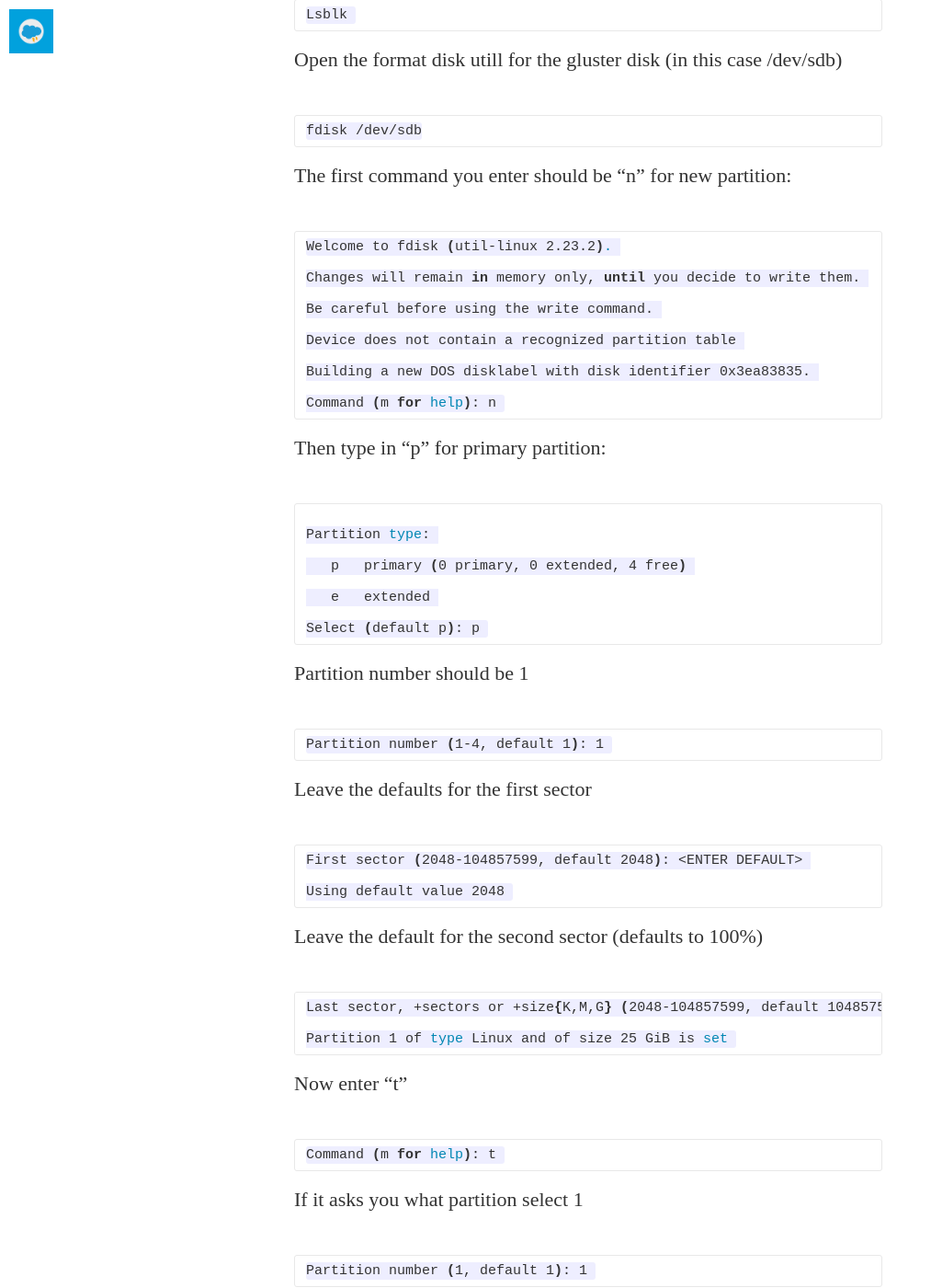
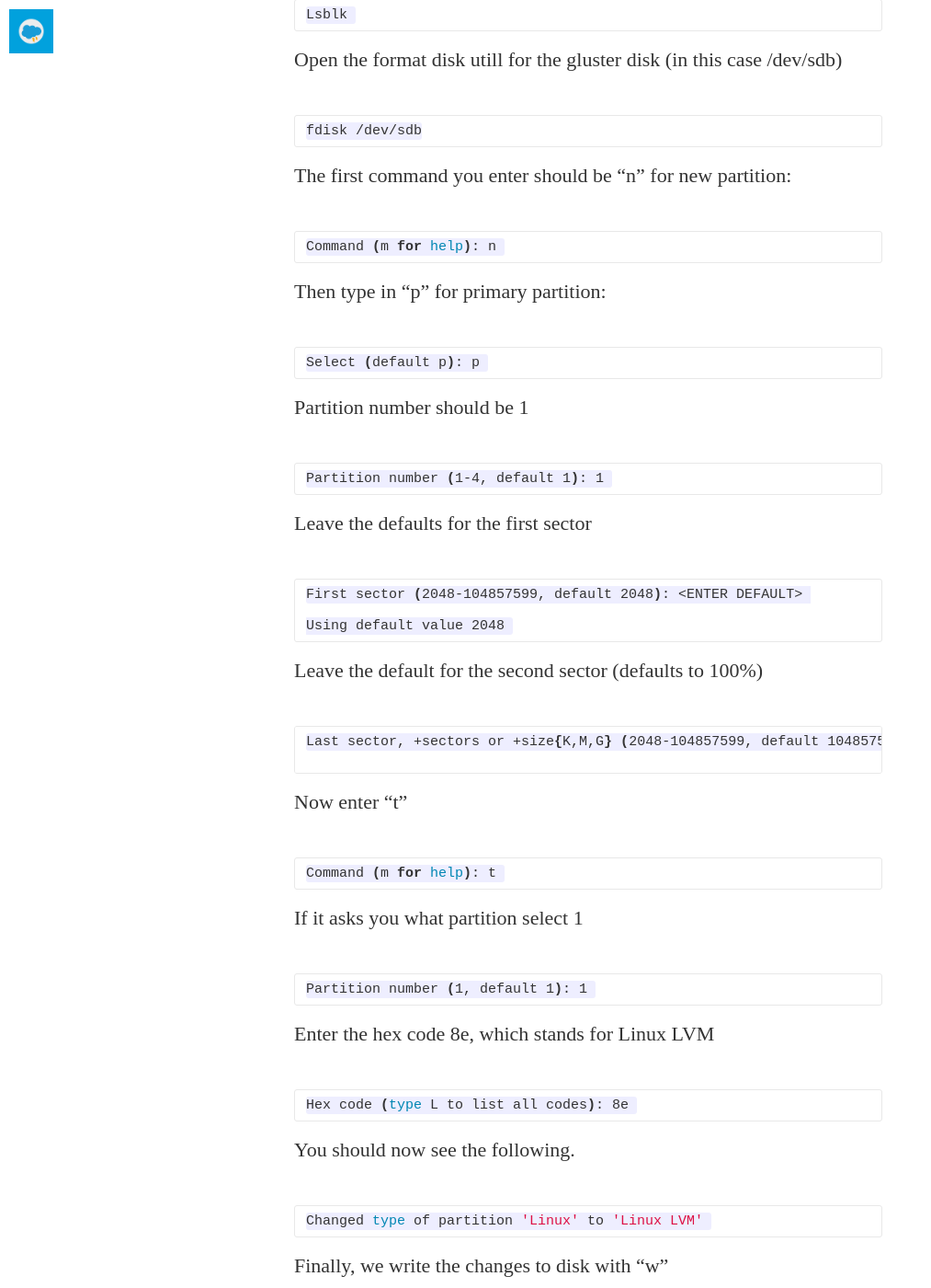
Before and after one commit to vendablefall/blog.leet.cloud, a Jekyll site: the page built from _posts/2018-07-17-sharing-a-glusterfs-volume-with-nfs-ganesha-pt2.markdown, in a window 1280 px wide and 1400 px high, scrolled down 5904 px. Shown: the whole window at 92% size, without its empty margins (0-1013 px from the left). Built offline with Jekyll 4.4.1, drawn with Linux system fonts in a browser that asks for light colours; nearby versions of some CDN libraries; some web fonts are replaced; comment, search, counter and statistics services are not loaded; some of the changed text lies outside the part shown.

Commit message:
ganesha pt2 structuring

````diff
--- a/_posts/2018-07-17-sharing-a-glusterfs-volume-with-nfs-ganesha-pt2.markdown
+++ b/_posts/2018-07-17-sharing-a-glusterfs-volume-with-nfs-ganesha-pt2.markdown
@@ -178,28 +178,11 @@
 The first command you enter should be "n" for new partition:
 
 ```bash
-Welcome to fdisk (util-linux 2.23.2).
-
-Changes will remain in memory only, until you decide to write them.
-
-Be careful before using the write command.
-
-Device does not contain a recognized partition table
-
-Building a new DOS disklabel with disk identifier 0x3ea83835.
-
 Command (m for help): n
 ```
 Then type in "p" for primary partition:
 
 ```bash
-
-Partition type:
-
-   p   primary (0 primary, 0 extended, 4 free)
-
-   e   extended
-
 Select (default p): p
 ```
 Partition number should be 1
@@ -219,7 +202,6 @@
 ```bash
 Last sector, +sectors or +size{K,M,G} (2048-104857599, default 104857599): <ENTER DEFAULT>
 
-Partition 1 of type Linux and of size 25 GiB is set
 ```
 
 Now enter "t"
@@ -238,15 +220,21 @@
 
 ```bash
 Hex code (type L to list all codes): 8e
+```
 
+You should now see the following.
+
+```bash
 Changed type of partition 'Linux' to 'Linux LVM'
 ```
-
 Finally, we write the changes to disk with "w"
 
 ```bash
 Command (m for help): w
+```
+You should now see the following.
 
+```bash
 The partition table has been altered!
 Calling ioctl() to re-read partition table.
 Syncing disks.
@@ -257,9 +245,10 @@
 ```bash
 fdisk -l | grep LVM
 ```
-
-    /dev/sdb1            2048    52427775    26212864   8e  Linux LVM
-
+You should now see the following.
+```bash
+/dev/sdb1            2048    52427775    26212864   8e  Linux LVM
+```
 
 Now the disks are formatted we can create the physical volumes.
 
@@ -267,9 +256,11 @@
 pvcreate /dev/sdb1
 ```
 
-    Physical volume "/dev/sdb1" successfully created.
+You should now see the following.
 
-
+```bash
+Physical volume "/dev/sdb1" successfully created.
+```
 
 Let's create vg1 against the new physical volumes.
 
@@ -277,20 +268,19 @@
 vgcreate vg1 /dev/sdb1
 ```
 
-    Volume group "vg1" successfully created.
+You should now see the following.
 
-
+```bash
+Volume group "vg1" successfully created.
+```
 
 Confirm creation with vgdisplay
 
 ```bash
-
 vgdisplay
-
 ```
 
-Your output should look similar to the below:
-
+You should now see something similar to the following.
 ```bash
 
   --- Volume group ---
@@ -341,8 +331,7 @@
 lvcreate -n gluster-brick -l 100%FREE /dev/vg1
 ```
 
-You should see the following output.
-
+You should now see the following.
 ```bash
   Logical volume "gluster-brick" created.
 ```
@@ -353,8 +342,7 @@
 lvdisplay
 ```
 
-You should see output similar to the following:
-
+You should now see the following.
 ```bash
   --- Logical volume ---
 
@@ -401,6 +389,7 @@
 
 Now we’ll create a "notAsSimple" gluster volume, striped across two Nodes, then replicated to the other two servers ,with an arbiter disk on Node1 and Node3.Then we will disable gluster nfs. Do this on Node1.
 <!--https://docs.gluster.org/en/v3/Administrator%20Guide/arbiter-volumes-and-quorum/-->
+
 ```bash
 sudo gluster volume create notAsSimple stripe 2 replica 3 arbiter 1 Node1:/bricks/demo/export Node2:/bricks/demo/export Node1:/bricks/arbiter/export Node3:/bricks/demo/export Node4:/bricks/demo/export Node3:/bricks/arbiter/export
 sudo gluster volume set notAsSimple nfs.disable on
````
